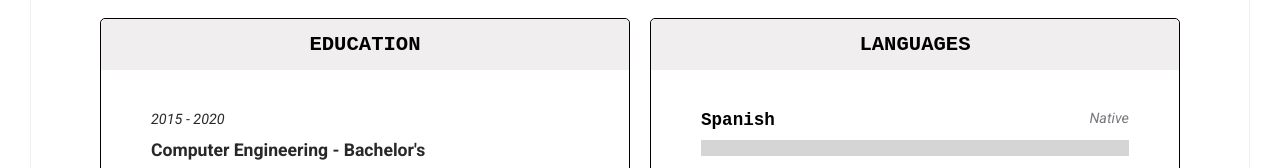
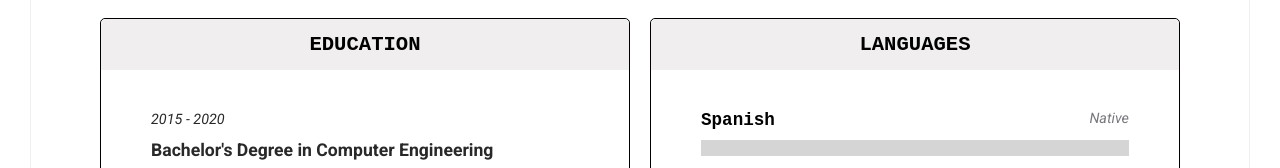
Before and after one commit to leswiewatola/portfolio, a plain HTML site: page index.html in a window 1280 px wide. Shown: the part 1540-1708 px from the top of the page. Drawn offline with Linux system fonts and the light colour scheme; a web font is replaced by a local one.

Commit message:
Add files via upload

```diff
--- a/index.html
+++ b/index.html
@@ -78,7 +78,7 @@
                             <h3 class="card__title">Education</h3>
                             <div class="card__content">
                                 <p class="year">2015 - 2020</p>
-                                <p class="degree">Computer Engineering - Bachelor's</p>
+                                <p class="degree">Bachelor's Degree in Computer Engineering</p>
                                 <p class="institution">Universidad Autónoma de Baja California<br/>(Autonomous University of Baja California)</p>
                                 <hr/>
                                 <p class="year">2011 - 2014</p>
```
